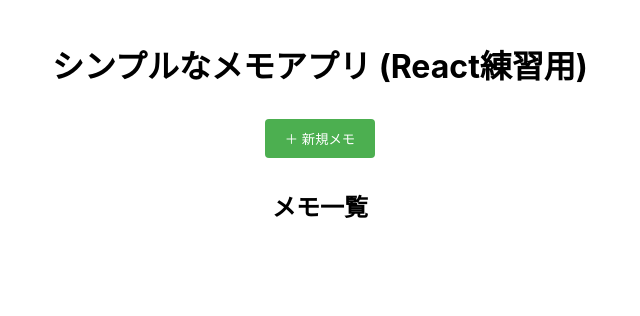
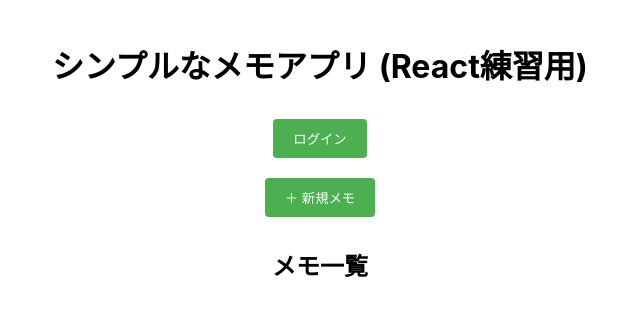
Before and after one commit to pikachu0310/react-practice, a React (Create React App) app: page / in a window 1280 px wide. Shown: the top 316 px of the page, without its empty margins (320-960 px from the left). Built offline with nearby package versions, Linux system fonts and the light colour scheme.

Commit message:
:sparkles: ログイン機能を実装

```diff
--- a/src/App.js
+++ b/src/App.js
@@ -1,12 +1,14 @@
 import React, { useState, useEffect } from "react";
 import MemoList from "./MemoList";
 import MemoEditor from "./MemoEditor";
+import { AuthProvider, useAuth } from "./AuthContext";
 import "./App.css";
 
-function App() {
+function AppContent() {
   const [memos, setMemos] = useState([]);
   const [activeMemo, setActiveMemo] = useState(null);
   const [isEditing, setIsEditing] = useState(false);
+  const { isLoggedIn, login, logout } = useAuth();
 
   useEffect(() => {
     const storedMemos = localStorage.getItem("memos");
@@ -22,6 +24,7 @@ function App() {
   }, [memos]);
 
   const handleAddMemo = () => {
+    if (!isLoggedIn) return;
     const newMemo = { id: Date.now(), title: "新規メモ", content: "" };
     setMemos([newMemo, ...memos]);
     setActiveMemo(newMemo);
@@ -29,6 +32,7 @@ function App() {
   };
 
   const handleSaveMemo = (updatedMemo) => {
+    if (!isLoggedIn) return;
     setMemos(
       memos.map((memo) => (memo.id === updatedMemo.id ? updatedMemo : memo)),
     );
@@ -36,6 +40,7 @@ function App() {
   };
 
   const handleDeleteMemo = (id) => {
+    if (!isLoggedIn) return;
     setMemos(memos.filter((memo) => memo.id !== id));
     setActiveMemo(null);
     setIsEditing(false);
@@ -49,7 +54,14 @@ function App() {
   return (
     <div className="App">
       <h1>シンプルなメモアプリ (React練習用)</h1>
-      <button onClick={handleAddMemo}>＋ 新規メモ</button>
+      {isLoggedIn ? (
+        <button onClick={logout}>ログアウト</button>
+      ) : (
+        <button onClick={login}>ログイン</button>
+      )}
+      <button onClick={handleAddMemo} disabled={!isLoggedIn}>
+        ＋ 新規メモ
+      </button>
       {isEditing ? (
         <MemoEditor
           memo={activeMemo}
@@ -63,4 +75,12 @@ function App() {
   );
 }
 
+function App() {
+  return (
+    <AuthProvider>
+      <AppContent />
+    </AuthProvider>
+  );
+}
+
 export default App;
--- /dev/null
+++ b/src/AuthContext.js
@@ -0,0 +1,20 @@
+import React, { createContext, useContext, useState } from "react";
+
+const AuthContext = createContext();
+
+export function AuthProvider({ children }) {
+  const [isLoggedIn, setIsLoggedIn] = useState(false);
+
+  const login = () => setIsLoggedIn(true);
+  const logout = () => setIsLoggedIn(false);
+
+  return (
+    <AuthContext.Provider value={{ isLoggedIn, login, logout }}>
+      {children}
+    </AuthContext.Provider>
+  );
+}
+
+export function useAuth() {
+  return useContext(AuthContext);
+}
```
